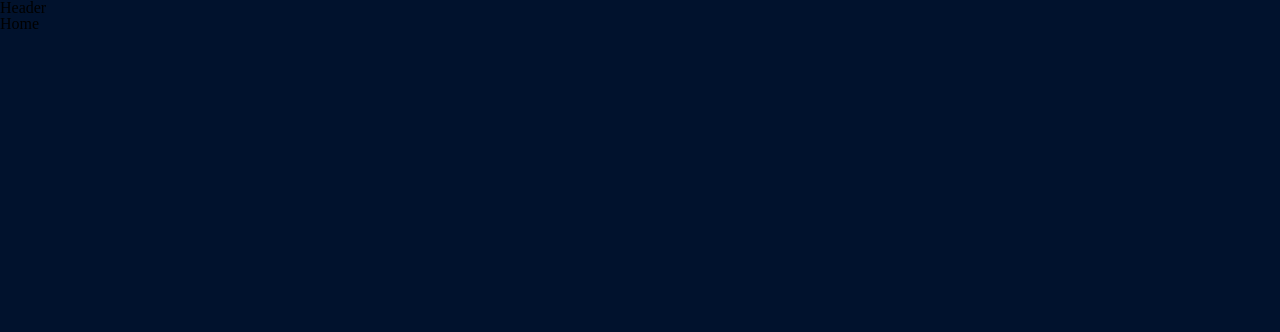
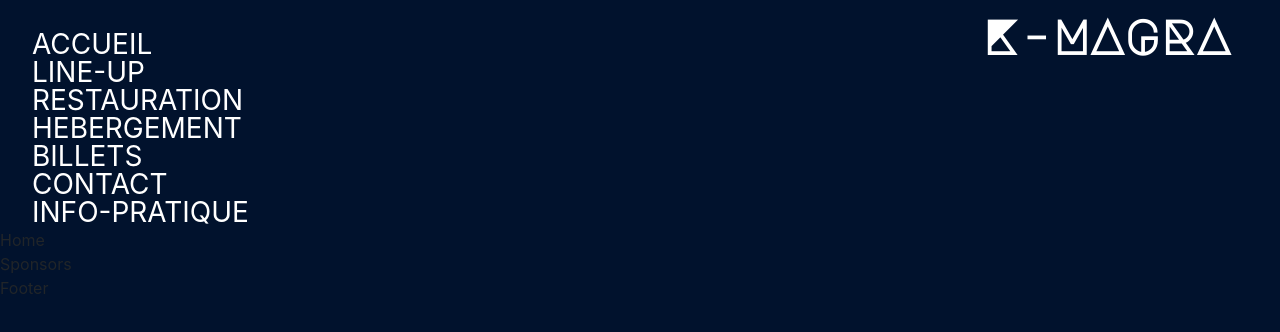
Before and after one commit to TestardR/React-Festival_Du_Graux_Son, a React (Create React App) app: page / in a window 1280 px wide. Shown: the top 332 px of the page. Built offline with nearby package versions, Linux system fonts and the light colour scheme.

Commit message:
header done

```diff
--- a/src/App.js
+++ b/src/App.js
@@ -7,6 +7,7 @@ import Hebergement from './components/Hebergement';
 import Contact from './components/Contact';
 import Info from './components/Info';
 import Header from './components/layouts/Header';
+import Footer from './components/layouts/Footer';
 
 function App() {
   return (
@@ -19,6 +20,7 @@ function App() {
         <Route exact path="/hebergement" component={Hebergement} />
         <Route exact path="/contact" component={Contact} />
         <Route exact path="/info" component={Info} />
+        <Footer />
       </Router>
     </div>
   );
--- a/src/components/Home.js
+++ b/src/components/Home.js
@@ -1,7 +1,13 @@
 import React from 'react';
+import Sponsor from './Sponsor';
 
 const Home = () => {
-  return <div>Home</div>;
+  return (
+    <div>
+      Home
+      <Sponsor />
+    </div>
+  );
 };
 
 export default Home;
--- /dev/null
+++ b/src/components/Sponsor.js
@@ -0,0 +1,7 @@
+import React from 'react';
+
+const Sponsor = () => {
+  return <div>Sponsors</div>;
+};
+
+export default Sponsor;
--- /dev/null
+++ b/src/components/layouts/Footer.js
@@ -0,0 +1,7 @@
+import React from 'react';
+
+const Footer = () => {
+  return <div>Footer</div>;
+};
+
+export default Footer;
--- a/src/components/layouts/Header.js
+++ b/src/components/layouts/Header.js
@@ -1,7 +1,63 @@
-import React from 'react';
+import React, { Fragment } from 'react';
+import { Link } from 'react-router-dom';
+import { Col, Row } from 'reactstrap';
+import MediaQuery from 'react-responsive';
+import HeaderBurger from './HeaderBurger';
 
 const Header = () => {
-  return <div>Header</div>;
+  return (
+    <Fragment>
+      <MediaQuery query="(min-device-width: 768px)">
+        <Row>
+          <Col xl="9" sm="7">
+            <ul className="headerMenu">
+              <li>
+                <Link className="headerItem" id="headerItem1" to="/">
+                  ACCUEIL
+                </Link>
+              </li>
+              <li>
+                <Link className="headerItem" id="headerItem2" to="/lineup">
+                  LINE-UP
+                </Link>
+              </li>
+              <li>
+                <Link className="headerItem" to="/restauration">
+                  RESTAURATION
+                </Link>
+              </li>
+              <li>
+                <Link className="headerItem" to="/hebergement">
+                  HEBERGEMENT
+                </Link>
+              </li>
+              <li>
+                <Link className="headerItem" id="headerItem3" to="/billeterie">
+                  BILLETS
+                </Link>
+              </li>
+              <li>
+                <Link className="headerItem" id="headerItem4" to="/contact">
+                  CONTACT
+                </Link>
+              </li>
+              <li>
+                <Link className="headerItem" to="/info">
+                  INFO-PRATIQUE
+                </Link>
+              </li>
+            </ul>
+          </Col>
+          <Col xl="3" sm="5">
+            <div className="headerLogo">K-MAGRA</div>
+          </Col>
+        </Row>
+      </MediaQuery>
+      <MediaQuery query="(max-device-width: 767.9px)">
+        <HeaderBurger />
+      </MediaQuery>
+    </Fragment>
+  );
 };
 
 export default Header;
--- /dev/null
+++ b/src/components/layouts/HeaderBurger.js
@@ -0,0 +1,64 @@
+import React, { Component } from 'react';
+import { Link } from 'react-router-dom';
+import { slide as Menu } from 'react-burger-menu';
+import { Col, Row } from 'reactstrap';
+
+export default class HeaderBurger extends Component {
+  constructor(props) {
+    super(props);
+    this.state = {
+      menuOpen: false
+    };
+  }
+  // This keeps your state in sync with the opening/closing of the menu
+  // via the default means, e.g. clicking the X, pressing the ESC key etc.
+  handleStateChange(state) {
+    this.setState({ menuOpen: state.isOpen });
+  }
+
+  // This can be used to close the menu, e.g. when a user clicks a menu item
+  closeMenu() {
+    this.setState(state => ({ menuOpen: !state.menuOpen }));
+  }
+
+  showSettings(event) {
+    event.preventDefault();
+  }
+  render() {
+    return (
+      <Row>
+        <Col xs="4">
+          <Menu
+            isOpen={this.state.menuOpen}
+            onStateChange={state => this.handleStateChange(state)}
+          >
+            <Link to="/" onClick={() => this.closeMenu()}>
+              ACCUEIL
+            </Link>
+            <Link to="/lineup" onClick={() => this.closeMenu()}>
+              LINE-UP
+            </Link>
+            <Link to="/restauration" onClick={() => this.closeMenu()}>
+              RESTAURATION
+            </Link>
+            <Link to="/hebergement" onClick={() => this.closeMenu()}>
+              HEBERGEMENT
+            </Link>
+            <Link to="/billeterie" onClick={() => this.closeMenu()}>
+              BILLETS
+            </Link>
+            <Link to="/contact" onClick={() => this.closeMenu()}>
+              CONTACT
+            </Link>
+            <Link to="/info" onClick={() => this.closeMenu()}>
+              INFO-PRATIQUE
+            </Link>
+          </Menu>
+        </Col>
+        <Col xs="8">
+          <div className="headerLogo">K-MAGRA</div>
+        </Col>
+      </Row>
+    );
+  }
+}
--- a/src/index.js
+++ b/src/index.js
@@ -3,6 +3,7 @@ import ReactDOM from 'react-dom';
 import App from './App';
 import * as serviceWorker from './serviceWorker';
 import './styles/main.scss';
+import 'bootstrap/dist/css/bootstrap.min.css';
 
 ReactDOM.render(<App />, document.getElementById('root'));
 
--- /dev/null
+++ b/src/styles/_header.scss
@@ -0,0 +1,109 @@
+@import './shared/colors';
+
+.headerLogo {
+  color: white;
+  font-size: 4rem;
+  font-weight: bold;
+  cursor: pointer;
+  font-family: 'MajorMonoDisplay';
+  @media only screen and (max-width: 767px) {
+    font-size: 2.25rem;
+    margin-top: 1.2rem;
+  }
+  @media only screen and (min-width: 768px) and (max-width: 1280px) {
+    font-size: 3rem;
+  }
+}
+
+.headerMenu {
+  margin: 2rem 0 0 2rem;
+  li {
+    list-style-type: none;
+  }
+  .headerItem {
+    text-decoration: none;
+    color: white;
+    line-height: 1.5rem;
+    font-size: 2rem;
+    &:hover {
+      color: $bleu-canard;
+    }
+    @media only screen and (min-width: 768px) and (max-width: 1280px) {
+      font-size: 1.75rem;
+    }
+  }
+}
+
+// Burger @media
+#page-wrap {
+  text-align: center;
+
+  /* Prevent sidebar from showing a scrollbar on page */
+  overflow: auto;
+}
+
+/* Individual item */
+.bm-item {
+  display: inline-block;
+
+  /* Our sidebar item styling */
+  text-decoration: none;
+  margin-bottom: 10px;
+  color: white;
+  transition: color 0.2s;
+}
+
+/* Change color on hover */
+.bm-item:hover {
+  color: $bleu-nuit;
+  text-decoration: none;
+}
+
+/* The rest copied directly from react-burger-menu docs */
+
+/* Position and sizing of burger button */
+.bm-burger-button {
+  position: fixed;
+  width: 36px;
+  height: 30px;
+  left: 36px;
+  top: 36px;
+}
+
+/* Color/shape of burger icon bars */
+.bm-burger-bars {
+  background: white;
+}
+
+/* Position and sizing of clickable cross button */
+.bm-cross-button {
+  height: 24px;
+  width: 24px;
+}
+
+/* Color/shape of close button cross */
+.bm-cross {
+  background: white;
+}
+
+/* General sidebar styles */
+.bm-menu {
+  background: $bleu-canard;
+  padding: 2.6em 1.8em 0;
+  font-size: 1.5em;
+}
+
+/* Morph shape necessary with bubble or elastic */
+.bm-morph-shape {
+  fill: black;
+}
+
+/* Wrapper for item list */
+.bm-item-list {
+  color: black;
+}
+
+/* In JS file */
+.bm-overlay {
+  background: rgba(0, 0, 0, 1);
+}
--- a/src/styles/main.scss
+++ b/src/styles/main.scss
@@ -1,3 +1,6 @@
+@import './header';
+@import './shared/fonts';
+
 // RESET
 
 html,
--- /dev/null
+++ b/src/styles/shared/_colors.scss
@@ -0,0 +1,2 @@
+$bleu-canard: #014d5a;
+$bleu-nuit: #01122d;
--- /dev/null
+++ b/src/styles/shared/_fonts.scss
@@ -0,0 +1,7 @@
+@font-face {
+  font-family: 'MajorMonoDisplay';
+  font-weight: 400;
+  font-style: normal;
+  src: local('MajorMonoDisplay'),
+    url('../static/fonts/MajorMonoDisplay-Regular.ttf') format('woff2');
+}
```
Also changed, not shown: src/static/fonts/MajorMonoDisplay-Regular.ttf (added).
